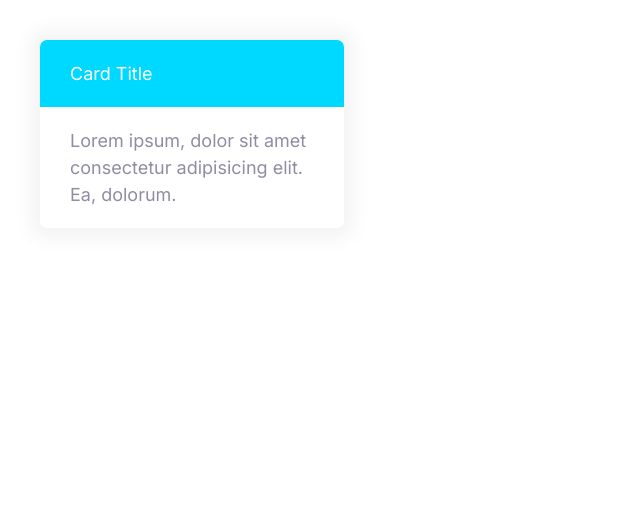
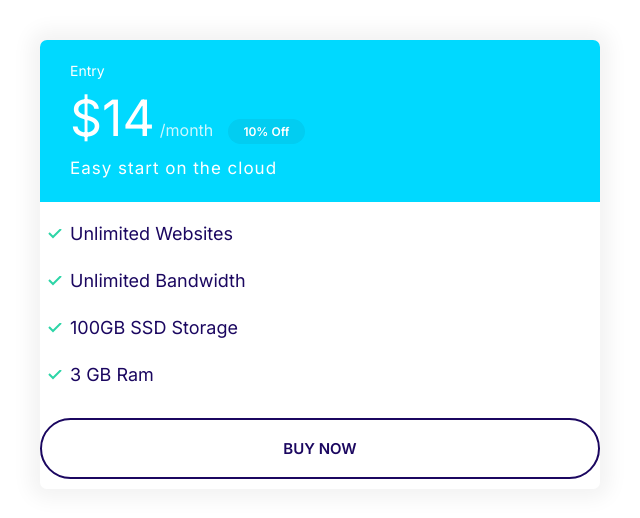
Before and after one commit to AvineshMoorthyS/Moshify, a plain HTML site: page index.html in a window 1280 px wide. Shown: the whole page, without its empty margins (0-640 px from the left). Drawn offline with Linux system fonts and the light colour scheme.

Commit message:
Style for total card

```diff
--- a/CSS/styles.css
+++ b/CSS/styles.css
@@ -97,6 +97,7 @@ a {
 }
 .badge--small {
   font-size: 1.6rem;
+  padding: 0.5rem 1.5rem;
 }
 
 @media screen and (min-width: 1024px) {
@@ -125,6 +126,7 @@ a {
 .list--tick .list__item {
   padding-left: 0.5rem;
   margin-bottom: 1rem;
+  color: var(--color-headings);
 }
 @media screen and (min-width: 1024px) {
   .list--tick .list__item {
@@ -241,8 +243,7 @@ a {
 .card__body {
   padding: 2rem 3rem;
 }
-.card--primary
-.card__header {
+.card--primary .card__header {
   background: var(--color-primary);
   color: #fff;
 }
@@ -250,3 +251,45 @@ a {
   background: var(--color-secondary);
   color: #fff;
 }
+.card--secondary .badge--secondary {
+  background: #02cdf1;
+}
+/* Plan */
+.plan__name {
+  margin: 0;
+  color: #fff;
+  font-weight: 500;
+  font-size: 2.4rem;
+}
+.plan__price {
+  font-size: 6rem;
+}
+.plan__billing-cycle {
+  font-size: 2.4rem;
+  font-weight: 300;
+  opacity: 80%;
+  margin-right: 1rem;
+}
+.plan__description {
+  font-size: 2rem;
+  font-weight: 300;
+  letter-spacing: 1px;
+  display: block;
+}
+.plan .list__item {
+  margin-bottom: 2rem;
+}
+@media screen and (min-width: 1024px) {
+  .plan__name {
+    font-size: 1.4rem;
+  }
+  .plan__price {
+    font-size: 5rem;
+  }
+  .plan__billing-cycle {
+    font-size: 1.6rem;
+  }
+  .plan__description {
+    font-size: 1.7rem;
+  }
+}
--- a/index.html
+++ b/index.html
@@ -15,11 +15,23 @@
     <title>Document</title>
   </head>
   <body>
-    <div style="width:30%; padding: 4rem;">
-      <div class="card card--secondary">
-        <header class="card__header">Card Title</header>
-        <div class="card__body">
-          Lorem ipsum, dolor sit amet consectetur adipisicing elit. Ea, dolorum.
+    <div style="width:50%; padding: 4rem;">
+      <div class="plan">
+        <div class="card card--secondary">
+          <header class="card__header">
+            <h3 class="plan__name">Entry</h3>
+            <span class="plan__price">$14</span>
+            <span class="plan__billing-cycle">/month</span>
+            <span class="badge badge--secondary badge--small">10% Off</span>
+            <span class="plan__description">Easy start on the cloud</span>
+          </header>
+          <ul class="list--tick">
+            <li class="list__item">Unlimited Websites</li>
+            <li class="list__item">Unlimited Bandwidth</li>
+            <li class="list__item">100GB SSD Storage</li>
+            <li class="list__item">3 GB Ram</li>
+          </ul>
+          <button class="btn btn--outline btn--block">Buy Now</button>
         </div>
       </div>
     </div>
```
